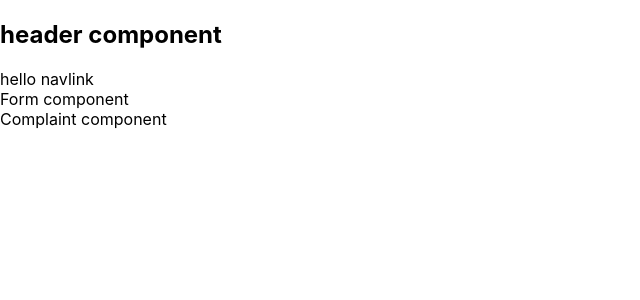
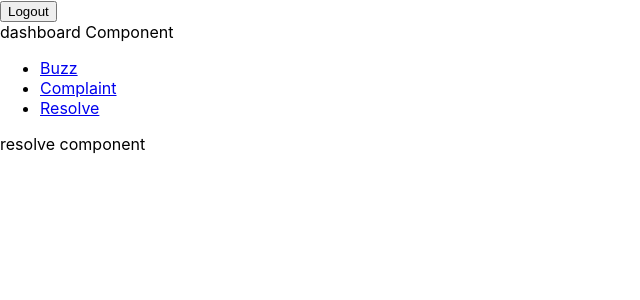
Before and after one commit to dipanshutt1/buzzAppfrontend, a React (Create React App) app: page /dashboard/resolve in a window 1280 px wide. Shown: the top 300 px of the page, without its empty margins (0-640 px from the left). Built offline with nearby package versions, Linux system fonts and the light colour scheme; sample sign-in values are in the browser's storage.

Commit message:
components added

```diff
--- a/src/components/Buzz.js
+++ b/src/components/Buzz.js
@@ -1,10 +1,44 @@
-import React from "react";
+import React,{Component} from "react";
 
-export default class BuzzComponent extends React.Component{
+export default class BuzzComponent extends Component{
+    constructor(props){
+        super(props);
+        this.state={
+            buzzContent:'',
+            category:'activity',
+            image:[]
+        }
+    }
+
+    handleSubmit=(e)=>{
+        e.preventDefault();
+        if(this.state.buzzContent){
+            this.setState({
+                buzzContent:'',
+                category:'activity',
+                image:[]
+            })
+        }
+        else{
+            alert('write something in buzz');
+        }
+    };
+
+
     render() {
         return (
             <div>
-                buzz
+                <form onSubmit={this.handleSubmit}>
+                    <textarea name={'buzzContent'}
+                              value={this.state.buzzContent}
+                              placeholder={'Create your buzz here!!!!!'}
+                    />
+                    <select name={'category'}>
+                        <option value={'activity'}>Activity</option>
+                        <option value={'LostFound'}>Lost & Found</option>
+                    </select>
+                    <input type={'submit'} value={'POST'}/>
+                </form>
             </div>
         )
     }
--- a/src/components/Dashboard.js
+++ b/src/components/Dashboard.js
@@ -1,25 +1,48 @@
-import React ,{Component} from 'react';
-import BuzzComponent from "./Buzz";
+import React, { Component } from 'react';
 import Menu from './Menu';
 import Complaint from './Complaint'
-import Form from './Form'
+import Resolve from './Resolve';
+import { Route } from 'react-router-dom';
+import Buzz from './Buzz';
 
-export default class Dashboard extends Component{
-    render(){
-        return(
+class Dashboard extends Component {
+
+    logout = () => {
+        localStorage.removeItem('token');
+        this.props.history.push('/')
+    }
+
+    render() {
+        return (
             <div>
                 <header>
-                    <h2>header component</h2>
+                    <nav>
+                        <button onClick={this.logout}>Logout</button>
+                    </nav>
                 </header>
-                <div>
-                    <Menu />
-                </div>
                 <main>
-                    <Form />
-                    <Complaint />
+                    <div>dashboard Component</div>
+                    <aside>
+                        <Menu />
+                    </aside>
+                    <section>
+                        <Route
+                            exact path={`${this.props.match.path}/buzz`}
+                            component={Buzz}
+                        />
+                        <Route
+                            exact path="/dashboard/complaints"
+                            component={Complaint}
+                        />
+                        <Route
+                            exact path="/dashboard/resolve"
+                            component={Resolve}
+                        />
+                    </section>
                 </main>
-
             </div>
         )
     }
 }
+
+export default Dashboard;
--- a/src/components/Menu.js
+++ b/src/components/Menu.js
@@ -1,13 +1,34 @@
-import React, {Component} from 'react';
+import React, { Component } from 'react'
+import {Link } from 'react-router-dom';
+
 
 class Menu extends Component {
     render() {
         return (
             <div>
-                hello navlink
+
+                <ul>
+                    <li>
+                        <Link to="/dashboard/buzz">
+                            Buzz
+                        </Link>
+                    </li>
+                    <li>
+                        <Link to="/dashboard/complaints">
+                            Complaint
+                        </Link>
+                    </li>
+                    <li>
+                        <Link to="/dashboard/resolve">
+                            Resolve
+                        </Link>
+                    </li>
+                </ul>
+
+
             </div>
-        );
+        )
     }
 }
 
-export default Menu;
+export default Menu
--- a/src/components/Resolve.js
+++ b/src/components/Resolve.js
@@ -0,0 +1,13 @@
+import React, {Component} from 'react';
+
+class Resolve extends Component {
+    render() {
+        return (
+            <div>
+                resolve component
+            </div>
+        );
+    }
+}
+
+export default Resolve;
```
